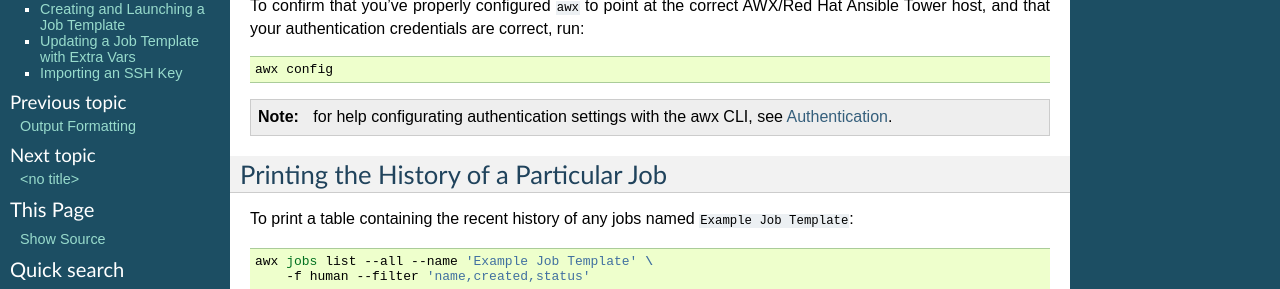
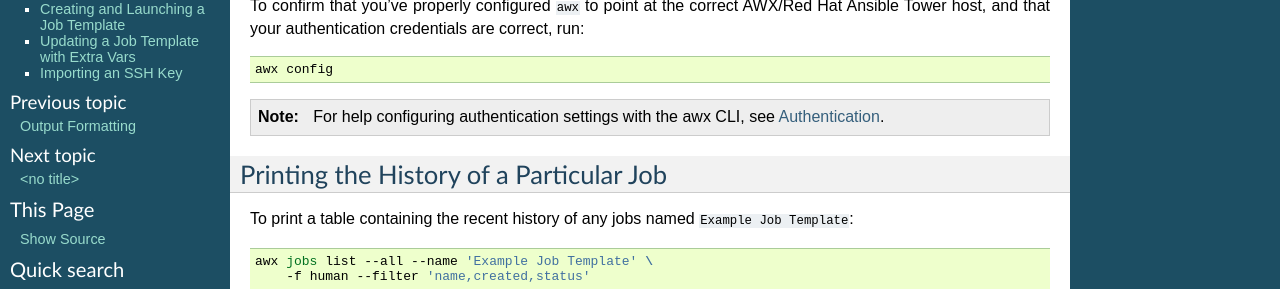
Before and after one commit to alanbchristie/awxkit, a Sphinx documentation site: the page built from awxkit/cli/docs/source/examples.rst, in a window 1280 px wide. Shown: the part 153-442 px from the top of the page. Built offline with Sphinx 7.4.7, drawn with Linux system fonts in a browser that asks for light colours.

Commit message:
Apply some minor copy edits

```diff
--- a/awxkit/cli/docs/source/examples.rst
+++ b/awxkit/cli/docs/source/examples.rst
@@ -11,7 +11,7 @@
 
     awx config
 
-.. note:: for help configurating authentication settings with the awx CLI, see :ref:`authentication`.
+.. note:: For help configuring authentication settings with the awx CLI, see :ref:`authentication`.
 
 Printing the History of a Particular Job
 ----------------------------------------
```
